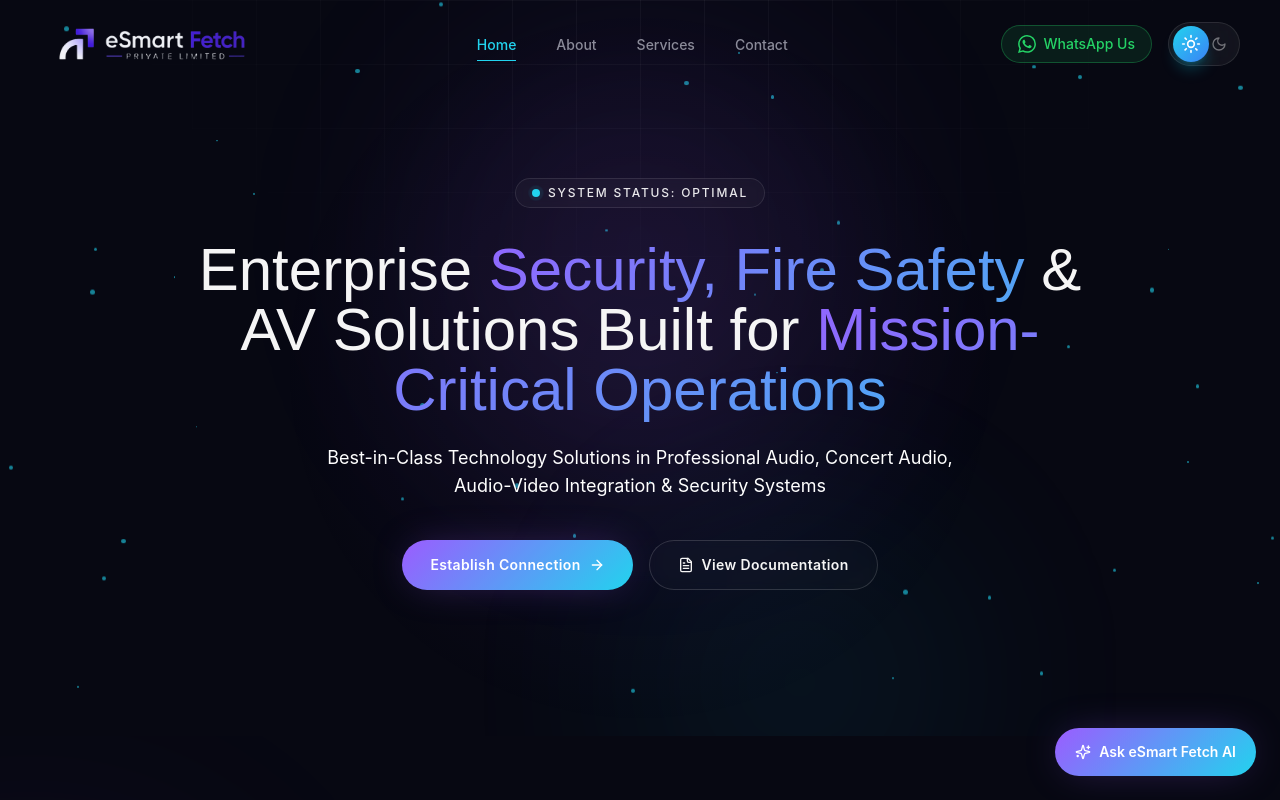
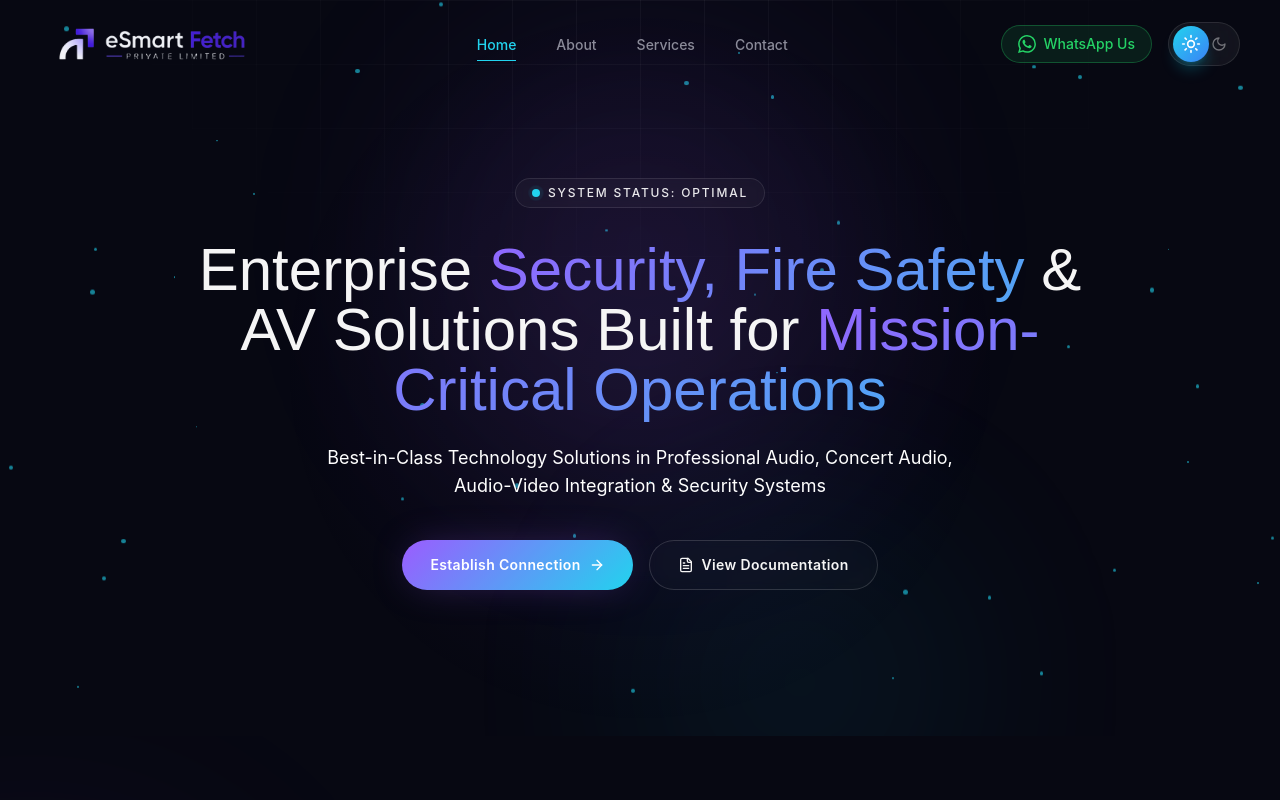
Before and after one commit to Tejas-shivarame/eSmart-Fetch, a Next.js app: page / in a window 1280 px wide. Shown: the top 800 px of the page. Built offline with nearby package versions, Linux system fonts and the light colour scheme.

Commit message:
Refactored the code in Assistant.tsx

```diff
--- a/components/AIAssistant/Assistant.tsx
+++ b/components/AIAssistant/Assistant.tsx
@@ -1,6 +1,6 @@
 "use client";
 
-import { useState } from "react";
+import { useEffect, useState } from "react";
 import { AnimatePresence, motion } from "framer-motion";
 import { Sparkles, X } from "lucide-react";
 import type { ChatMessage } from "./types";
@@ -11,6 +11,7 @@ import { InputBox } from "./InputBox";
 import { getBotResponse, generateId } from "./utils";
 import { COMPANY_NAME } from "./knowledge";
 
+
 const WELCOME: ChatMessage = {
   id: "welcome",
   role: "assistant",
@@ -18,11 +19,23 @@ const WELCOME: ChatMessage = {
   timestamp: Date.now(),
 };
 
+
+
 export function Assistant() {
   const [isOpen, setIsOpen] = useState(false);
   const [messages, setMessages] = useState<ChatMessage[]>([WELCOME]);
   const [input, setInput] = useState("");
   const [typing, setTyping] = useState(false);
+
+  useEffect(() => {
+  const openAssistant = () => setIsOpen(true);
+
+  window.addEventListener("open-ai-assistant", openAssistant);
+
+  return () => {
+    window.removeEventListener("open-ai-assistant", openAssistant);
+  };
+}, []);
 
   function send(query: string) {
     const text = query.trim();
@@ -57,22 +70,7 @@ export function Assistant() {
 
   return (
     <>
-      <AnimatePresence>
-        {!isOpen && (
-          <motion.button
-            type="button"
-            initial={{ opacity: 0, scale: 0.9 }}
-            animate={{ opacity: 1, scale: 1 }}
-            exit={{ opacity: 0, scale: 0.9 }}
-            whileHover={{ scale: 1.03 }}
-            onClick={() => setIsOpen(true)}
-            className="fixed bottom-6 right-6 z-50 flex items-center gap-2 rounded-full bg-gradient-purple-blue px-5 py-3.5 text-sm font-semibold text-white shadow-glow"
-          >
-            <Sparkles className="h-4 w-4" />
-            Ask {COMPANY_NAME} AI
-          </motion.button>
-        )}
-      </AnimatePresence>
+      <AnimatePresence />
 
       <AnimatePresence>
         {isOpen && (
```
